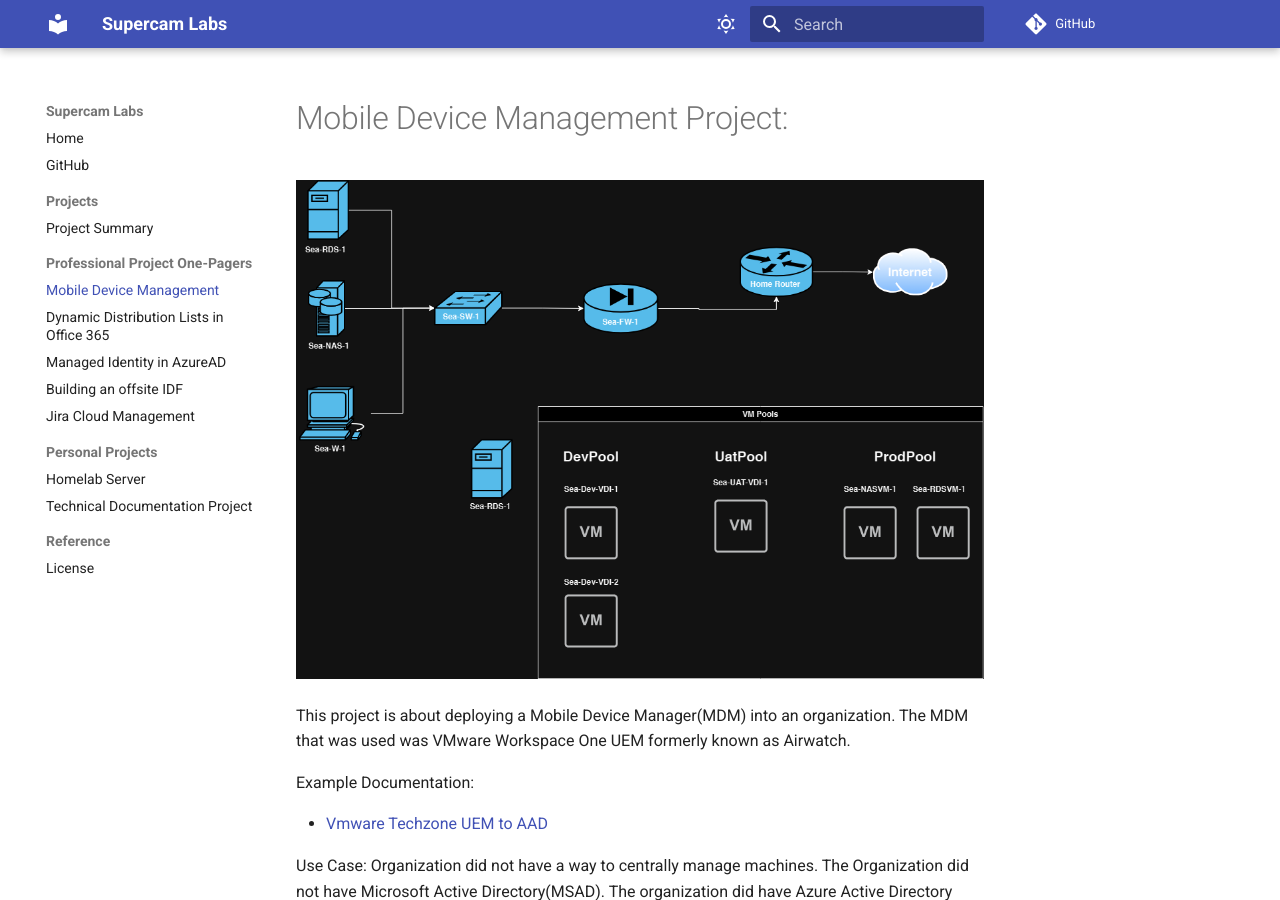
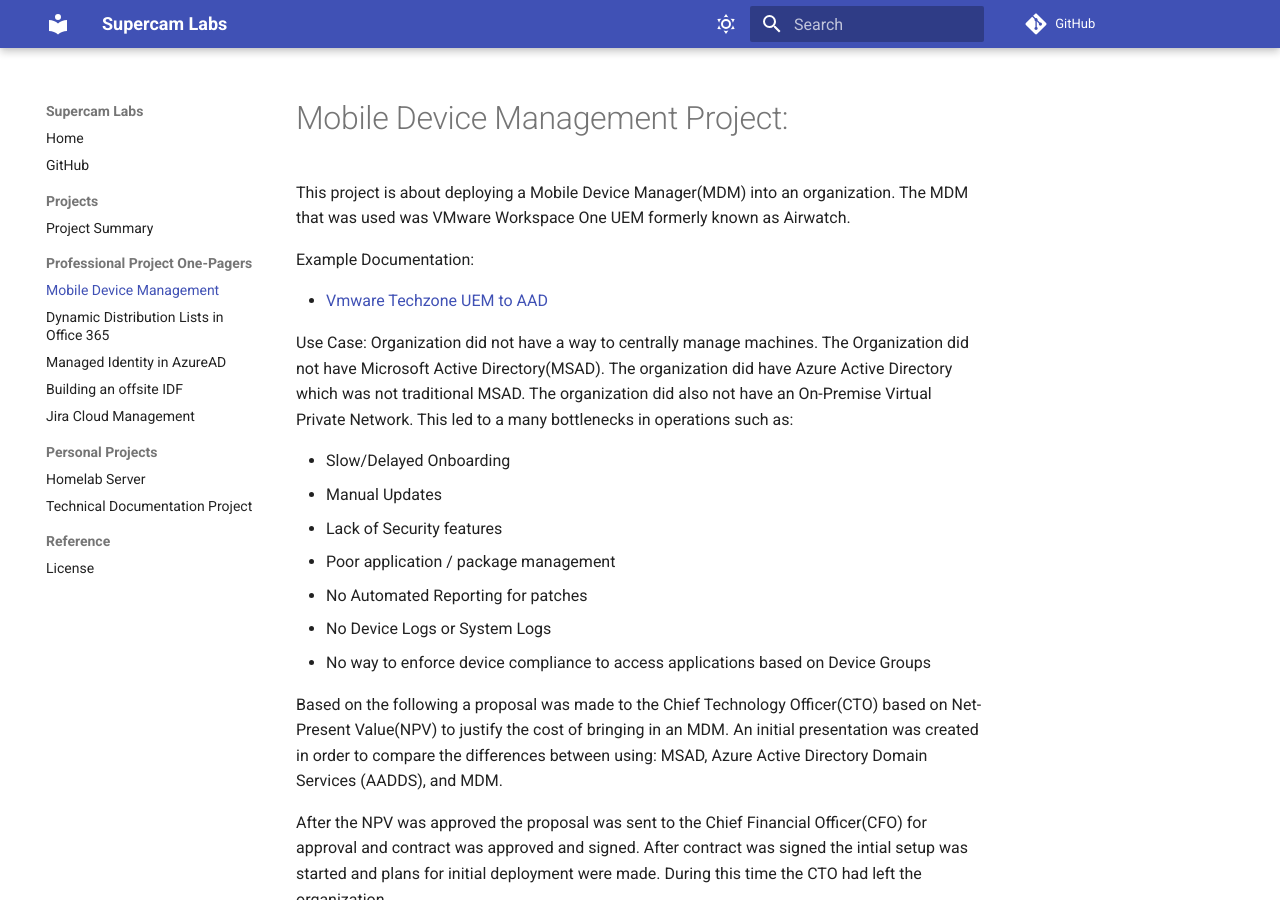
Before and after one commit to supercam/greybox, an MkDocs documentation site: the page built from docs/cloud_mdm.md, in a window 1280 px wide and 900 px high. Built offline with MkDocs 1.6.1 and Material for MkDocs 9.7.7, drawn with Linux system fonts in a browser that asks for light colours.

Commit message:
remove image link
remove image link

```diff
--- a/docs/cloud_mdm.md
+++ b/docs/cloud_mdm.md
@@ -1,7 +1,4 @@
 # Mobile Device Management Project:
-
-
-![Workspace One Diagram](/assets/images/homelab_diagram_002.drawio.png "WorkspaceOne UEM Diagram")
 
 This project is about deploying a Mobile Device Manager(MDM) into an organization.
 The MDM that was used was VMware Workspace One UEM formerly known as Airwatch.
```
